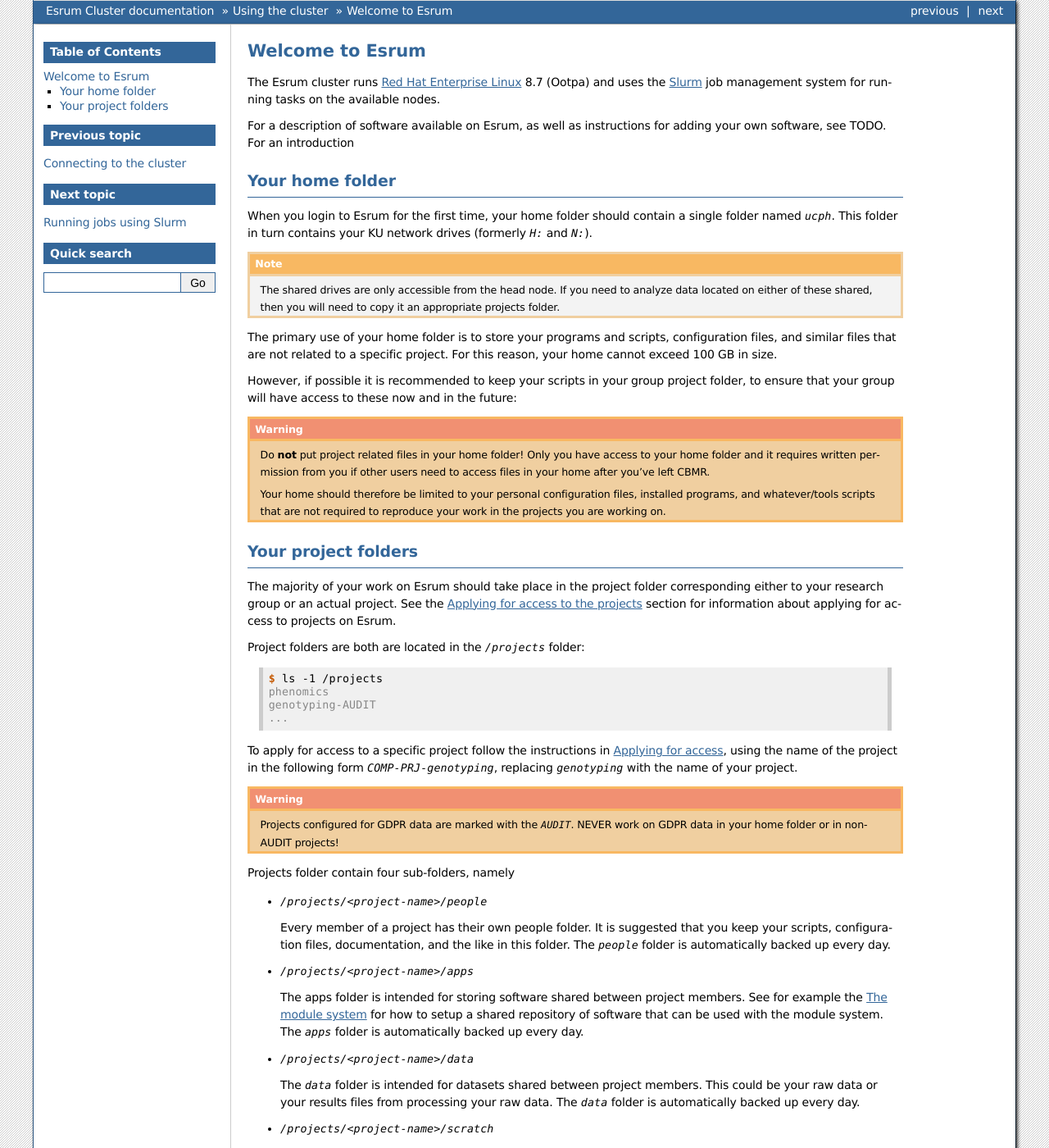
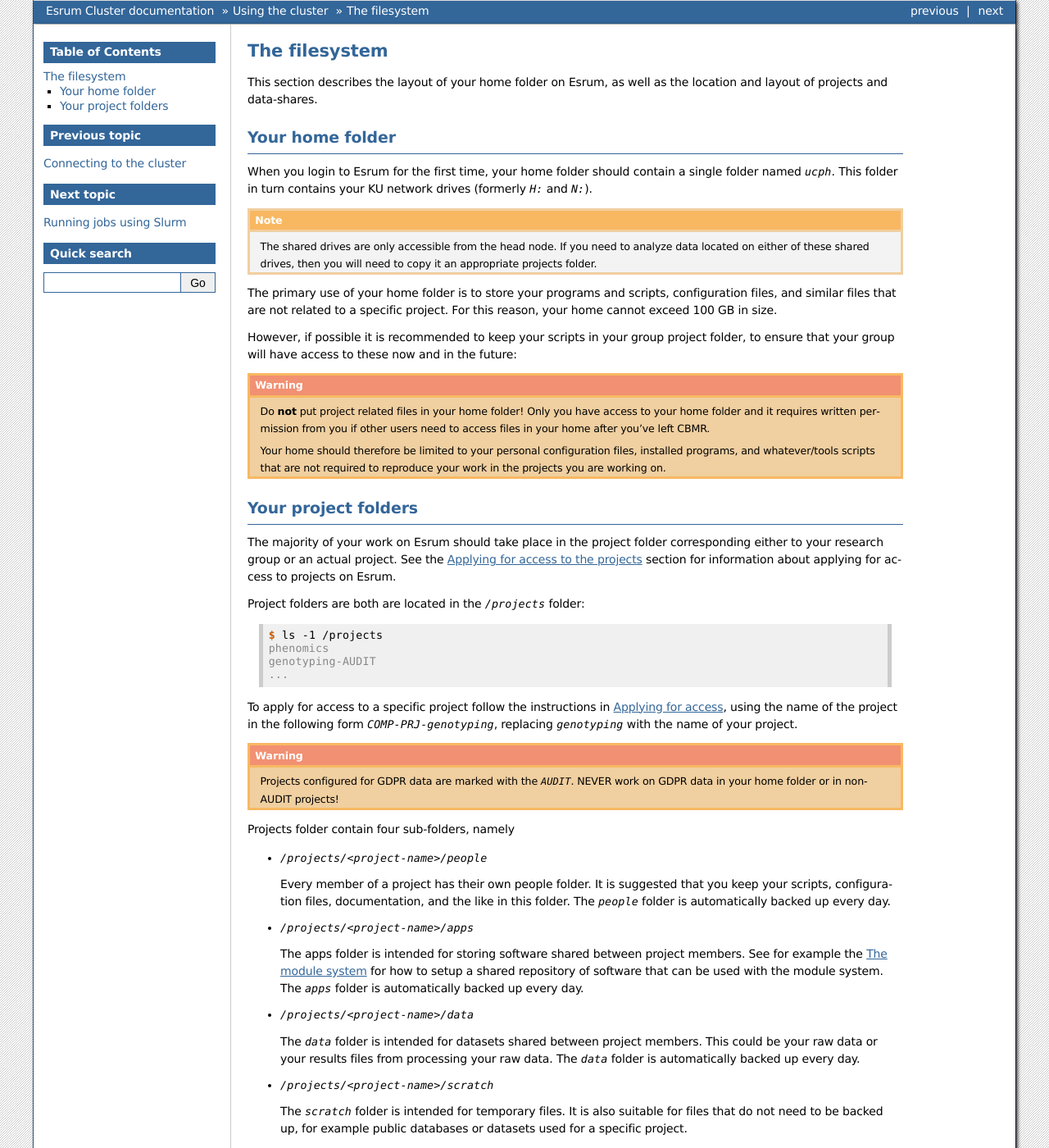
Before and after one commit to cbmrphenomics/cbmrphenomics.github.io, a Sphinx documentation site: the page built from esrum/source/usage/filesystem.rst, in a window 1280 px wide and 1400 px high. Shown: the whole window at 82% size. Built offline with Sphinx 7.4.7, drawn with Linux system fonts in a browser that asks for light colours; some of the changed text lies outside the part shown.

Commit message:
rename the welcome page and pivot content

```diff
--- a/esrum/source/usage/welcome_to_esrum.rst
+++ b/esrum/source/usage/filesystem.rst
@@ -1,13 +1,9 @@
-##################
- Welcome to Esrum
-##################
+################
+ The filesystem
+################
 
-The Esrum cluster runs `Red Hat Enterprise Linux`_ 8.7 (Ootpa) and uses
-the Slurm_ job management system for running tasks on the available
-nodes.
-
-For a description of software available on Esrum, as well as
-instructions for adding your own software, see TODO. For an introduction
+This section describes the layout of your home folder on Esrum, as well
+as the location and layout of projects and data-shares.
 
 .. _section_home:
 
@@ -22,8 +18,8 @@
 .. note::
 
    The shared drives are only accessible from the head node. If you need
-   to analyze data located on either of these shared, then you will need
-   to copy it an appropriate projects folder.
+   to analyze data located on either of these shared drives, then you
+   will need to copy it an appropriate projects folder.
 
 The primary use of your home folder is to store your programs and
 scripts, configuration files, and similar files that are not related to
@@ -101,7 +97,12 @@
 
 -  `/projects/<project-name>/scratch`
 
-   TODO
+   The `scratch` folder is intended for temporary files. It is also
+   suitable for files that do not need to be backed up, for example
+   public databases or datasets used for a specific project.
+
+Unlike your `home` folder, there are no limits on how much you store in
+these folders.
 
 .. _red hat enterprise linux: https://en.wikipedia.org/wiki/Red_Hat_Enterprise_Linux
 
--- a/esrum/source/usage/index.rst
+++ b/esrum/source/usage/index.rst
@@ -8,7 +8,7 @@
 
    access
    connecting
-   welcome_to_esrum
+   filesystem
    running_jobs
    batch_jobs
    modules
```
